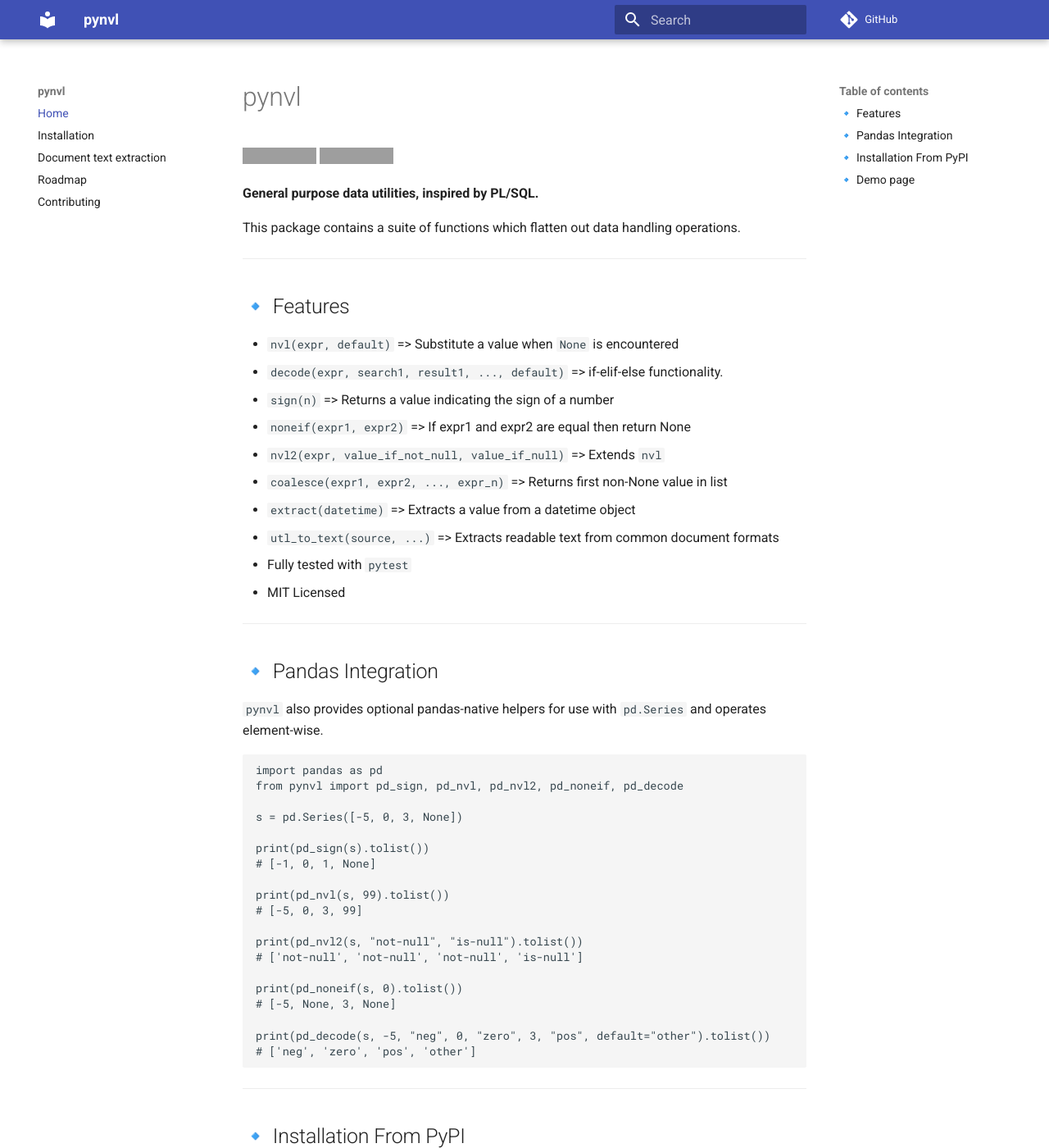
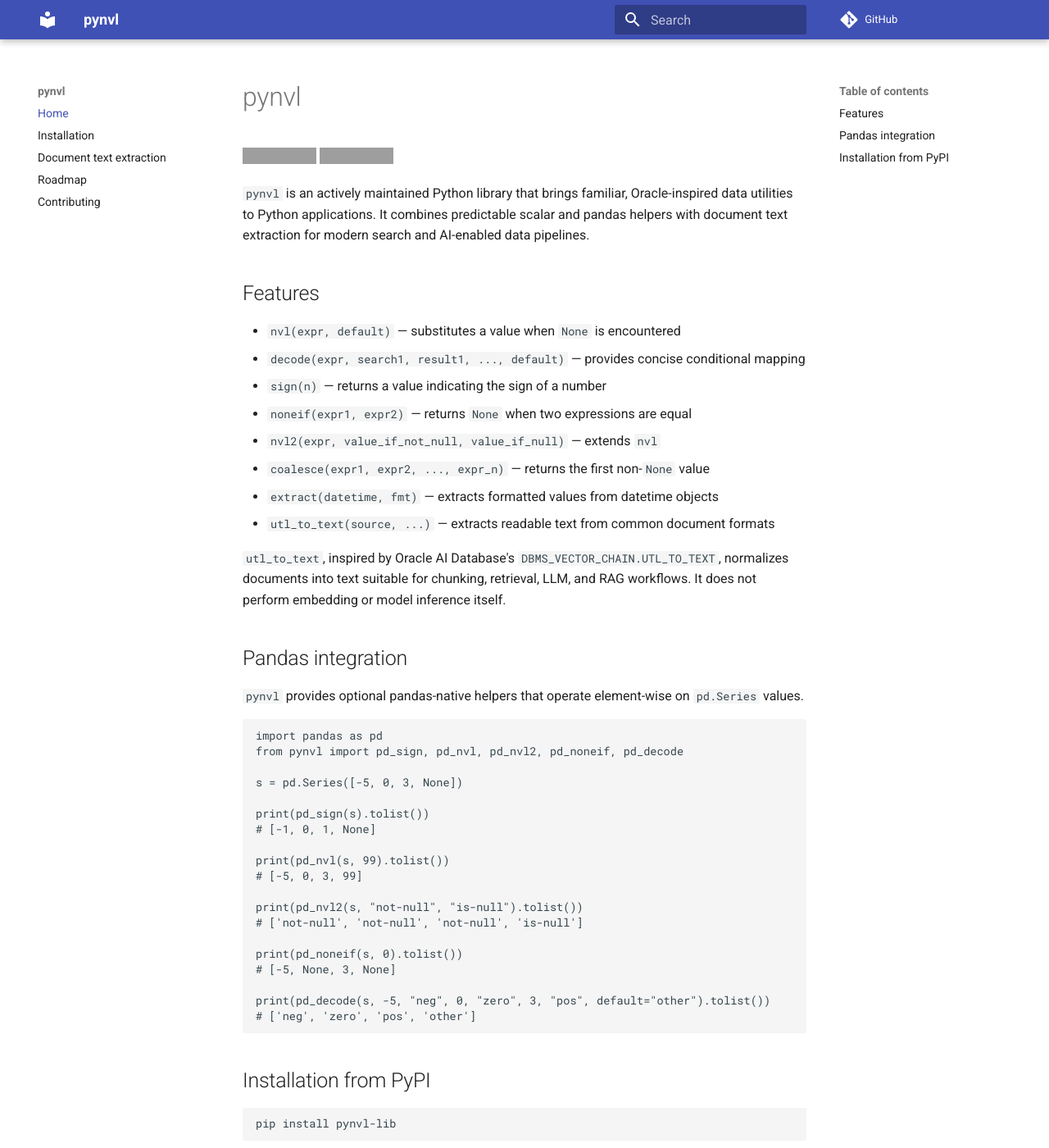
Before and after one commit to betterinfotech/pynvl_project, an MkDocs documentation site: the page built from docs/index.md, in a window 1280 px wide and 1400 px high. Shown: the whole window at 82% size. Built offline with MkDocs 1.6.1 and Material for MkDocs 9.7.7, drawn with Linux system fonts in a browser that asks for light colours; comment, search, counter and statistics services are not loaded; some of the changed text lies outside the part shown; grey boxes are pictures that could not be loaded.

Commit message:
Refresh project overview and documentation

````diff
--- a/docs/index.md
+++ b/docs/index.md
@@ -3,30 +3,31 @@
 [![MIT License](https://img.shields.io/badge/License-MIT-blue.svg)](https://github.com/betterinfotech/pynvl_project/blob/main/LICENSE)
 [![PyPI](https://img.shields.io/pypi/v/pynvl-lib.svg)](https://pypi.org/project/pynvl-lib/)
 
-**General purpose data utilities, inspired by PL/SQL.**
+`pynvl` is an actively maintained Python library that brings familiar,
+Oracle-inspired data utilities to Python applications. It combines predictable
+scalar and pandas helpers with document text extraction for modern search and
+AI-enabled data pipelines.
 
-This package contains a suite of functions which flatten out data handling operations.
+## Features
 
----
+- `nvl(expr, default)` — substitutes a value when `None` is encountered
+- `decode(expr, search1, result1, ..., default)` — provides concise conditional mapping
+- `sign(n)` — returns a value indicating the sign of a number
+- `noneif(expr1, expr2)` — returns `None` when two expressions are equal
+- `nvl2(expr, value_if_not_null, value_if_null)` — extends `nvl`
+- `coalesce(expr1, expr2, ..., expr_n)` — returns the first non-`None` value
+- `extract(datetime, fmt)` — extracts formatted values from datetime objects
+- `utl_to_text(source, ...)` — extracts readable text from common document formats
 
-## 🔹 Features
+`utl_to_text`, inspired by Oracle AI Database's
+`DBMS_VECTOR_CHAIN.UTL_TO_TEXT`, normalizes documents into text suitable for
+chunking, retrieval, LLM, and RAG workflows. It does not perform embedding or
+model inference itself.
 
-- `nvl(expr, default)` => Substitute a value when `None` is encountered
-- `decode(expr, search1, result1, ..., default)` => if-elif-else functionality.
-- `sign(n)` => Returns a value indicating the sign of a number
-- `noneif(expr1, expr2)` => If expr1 and expr2 are equal then return None
-- `nvl2(expr, value_if_not_null, value_if_null)` => Extends `nvl`
-- `coalesce(expr1, expr2, ..., expr_n)` => Returns first non-None value in list
-- `extract(datetime)` => Extracts a value from a datetime object
-- `utl_to_text(source, ...)` => Extracts readable text from common document formats
-- Fully tested with `pytest`
-- MIT Licensed
+## Pandas integration
 
----
-
-## 🔹 Pandas Integration
-
-`pynvl` also provides optional pandas-native helpers for use with `pd.Series` and operates element-wise.
+`pynvl` provides optional pandas-native helpers that operate element-wise on
+`pd.Series` values.
 
 ```python
 import pandas as pd
@@ -49,9 +50,9 @@
 print(pd_decode(s, -5, "neg", 0, "zero", 3, "pos", default="other").tolist())
 # ['neg', 'zero', 'pos', 'other']
 ```
----
 
-## 🔹 Installation From PyPI
+## Installation from PyPI
+
 ```bash
 pip install pynvl-lib
 ```
@@ -63,7 +64,4 @@
 ```
 
 See [Document text extraction](documents.md) for supported inputs, examples, and
-limitations.
----
-
-## 🔹 [Demo page](demo.md)
+limitations, or visit the [demo page](demo.md) for additional examples.
````
